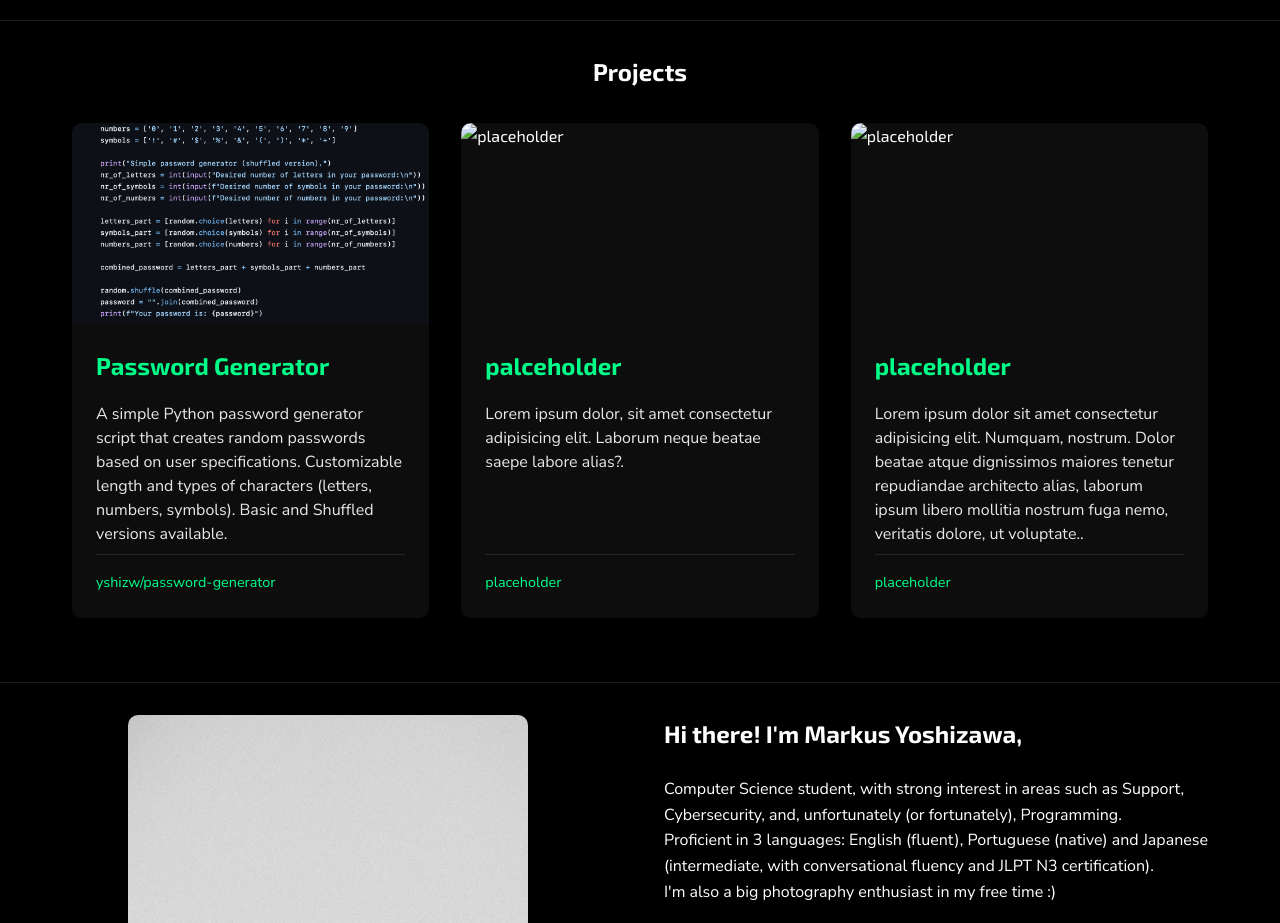
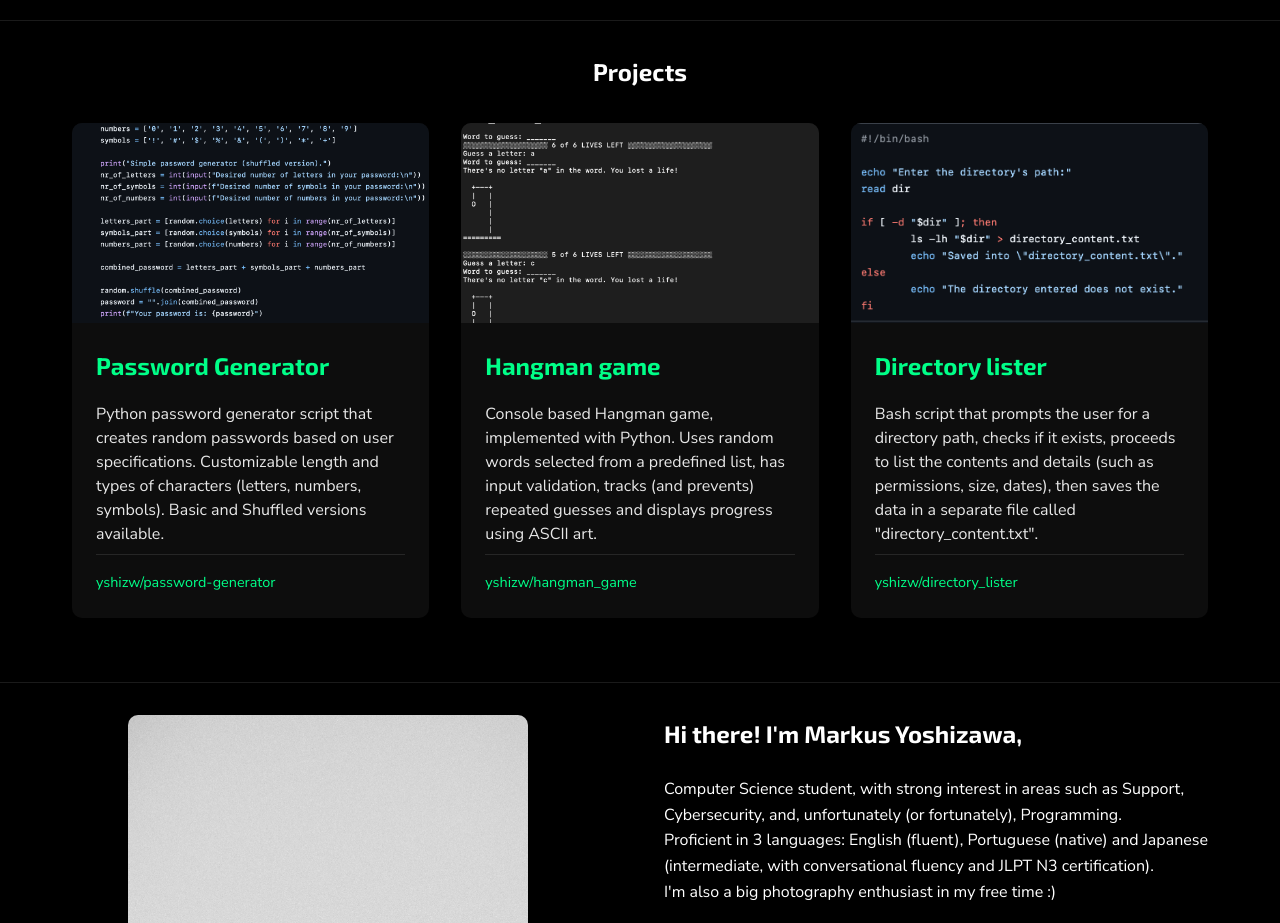
Before and after one commit to yshizw/portfolio, a plain HTML site: page en/index.html in a window 1280 px wide. Shown: the part 780-1703 px from the top of the page. Drawn offline with Linux system fonts and the light colour scheme; a web font is replaced by a local one.

Commit message:
replace placeholders en
replaced with files in the en file

```diff
--- a/en/index.html
+++ b/en/index.html
@@ -57,34 +57,40 @@
             <div class="projects-grid">
                 <a href="https://github.com/yshizw/password-generator" target="_blank" class="project-card">
                     <div class="project-image">
-                        <img src="../assets/images/project1.jpg" alt="Project 1">
+                        <img src="../assets/images/project1.jpg" alt="Image of password generator">
                     </div>
                     <div class="project-info">
                         <h3>Password Generator</h3>
-                        <p class="project-description">A simple Python password generator script that creates random passwords based on
+                        <p class="project-description">Python password generator script that creates random passwords based on
                             user specifications. Customizable length and types of characters
                             (letters, numbers, symbols). Basic and Shuffled versions available.</p>
                         <p class="project-repo">yshizw/password-generator</p>
                     </div>
                 </a>
-                <a href="placeholder" target="_blank" class="project-card">
+                <a href="https://github.com/yshizw/hangman_game" target="_blank" class="project-card">
                     <div class="project-image">
-                        <img src="placeholder" alt="placeholder">
+                        <img src="../assets/images/project3.png" alt="Image of hangman game">
                     </div>
                     <div class="project-info">
-                        <h3>palceholder</h3>
-                        <p class="project-description">Lorem ipsum dolor, sit amet consectetur adipisicing elit. Laborum neque beatae saepe labore alias?.</p>
-                        <p class="project-repo">placeholder</p>
+                        <h3>Hangman game</h3>
+                        <p class="project-description">Console based Hangman game, implemented with Python.
+                            Uses random words selected from a predefined list, has input validation, tracks
+                            (and prevents) repeated guesses and displays progress using ASCII art.
+                        </p>
+                        <p class="project-repo">yshizw/hangman_game</p>
                     </div>
                 </a>
-                <a href="placeholder" target="_blank" class="project-card">
+                <a href="https://github.com/yshizw/directory_lister" target="_blank" class="project-card">
                     <div class="project-image">
-                        <img src="placeholder" alt="placeholder">
+                        <img src="../assets/images/project2.png" alt="Image of directory lister">
                     </div>
                     <div class="project-info">
-                        <h3>placeholder</h3>
-                        <p class="project-description">Lorem ipsum dolor sit amet consectetur adipisicing elit. Numquam, nostrum. Dolor beatae atque dignissimos maiores tenetur repudiandae architecto alias, laborum ipsum libero mollitia nostrum fuga nemo, veritatis dolore, ut voluptate..</p>
-                        <p class="project-repo">placeholder</p>
+                        <h3>Directory lister</h3>
+                        <p class="project-description">Bash script that prompts the user for a directory path,
+                            checks if it exists, proceeds to list the contents and details (such as permissions,
+                            size, dates), then saves the data in a separate file called "directory_content.txt".
+                        </p>
+                        <p class="project-repo">yshizw/directory_lister</p>
                     </div>
                 </a>
             </div>
```
